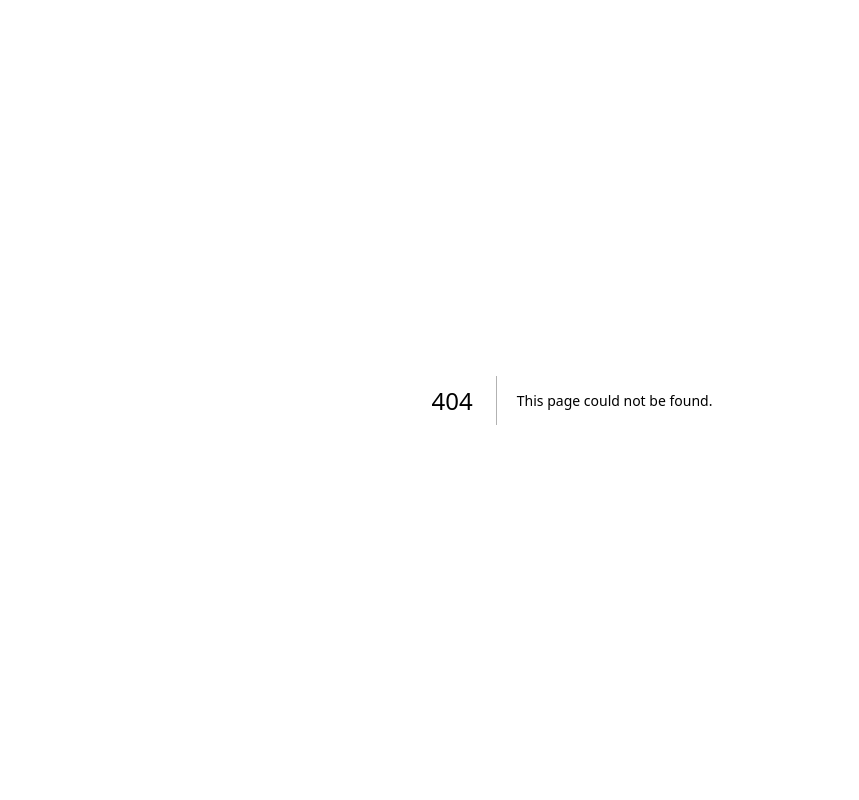
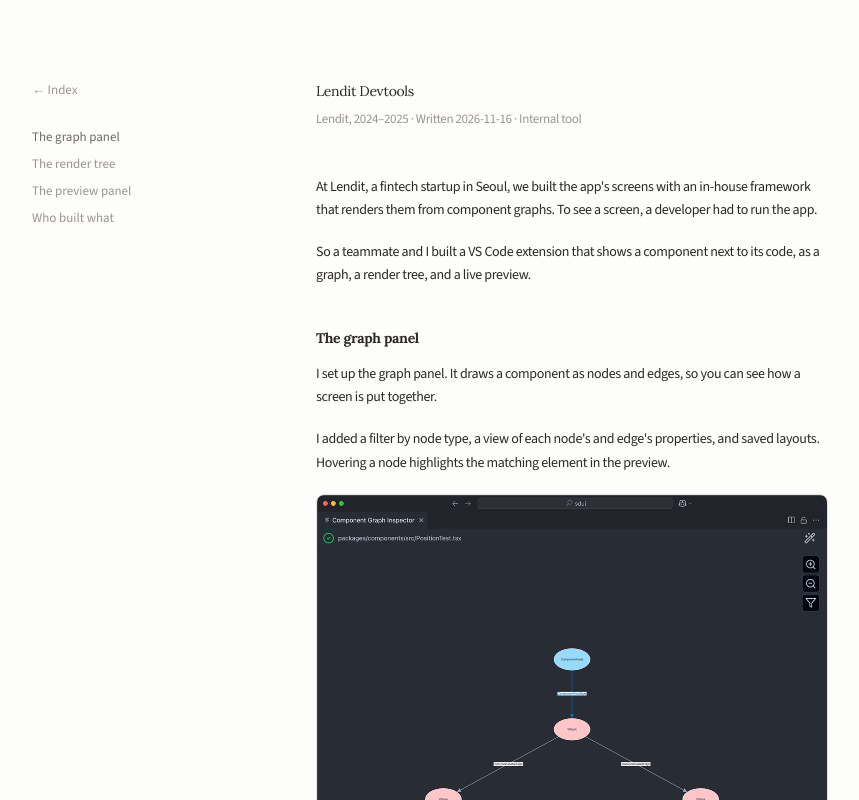
Before and after one commit to taewanu/twlim.dev, a Next.js app: page /devtools in a window 1280 px wide. Before the commit this address had no page. Shown: the top 800 px of the page, without its empty margins (68-927 px from the left). Built offline with nearby package versions, Linux system fonts and the light colour scheme.

Commit message:
feat: add a Lendit Devtools project page
Show the VS Code extension I worked on at Lendit, with screenshots of the panels I built. Link GitHub from the homepage intro.

```diff
--- /dev/null
+++ b/src/app/devtools/page.tsx
@@ -0,0 +1,55 @@
+import { readFileSync } from "node:fs";
+import path from "node:path";
+import type { Metadata } from "next";
+import Link from "next/link";
+import { SectionNav } from "@/app/components/SectionNav";
+import Content from "@/content/projects/devtools.mdx";
+import { sectionsOf } from "@/lib/garden";
+
+export const metadata: Metadata = {
+  title: "Lendit Devtools · Taewan Lim",
+  description:
+    "A VS Code extension I helped build at Lendit to preview and inspect app screens next to their code.",
+};
+
+const sections = sectionsOf(
+  readFileSync(
+    path.join(process.cwd(), "src/content/projects/devtools.mdx"),
+    "utf8",
+  ),
+);
+
+export function Devtools() {
+  return (
+    <>
+      <SectionNav backHref="/" backLabel="Index" sections={sections} />
+
+      <main
+        className="mx-auto max-w-[560px] px-6 pt-20 pb-50 text-[0.875rem] leading-[1.7] tracking-tight"
+        style={{ fontWeight: 460 }}
+      >
+        <Link
+          href="/"
+          className="-my-3 mb-4 inline-block py-3 pr-3 text-[0.8125rem] text-muted min-[1100px]:hidden"
+        >
+          ← Index
+        </Link>
+        <h1 className="font-serif text-[0.875rem] leading-[1.4rem] tracking-tight">
+          Lendit Devtools
+        </h1>
+        <p className="mt-1.5 mb-11 text-[0.8125rem] text-muted">
+          Lendit, 2024–2025 · Written 2026-11-16 · Internal tool
+        </p>
+        <Content />
+        <Link
+          href="/"
+          className="-my-3 mt-8 inline-block py-3 pr-3 text-[0.8125rem] text-muted min-[1100px]:hidden"
+        >
+          ← Index
+        </Link>
+      </main>
+    </>
+  );
+}
+
+export default Devtools;
--- a/src/app/page.tsx
+++ b/src/app/page.tsx
@@ -42,6 +42,14 @@ export async function Home() {
         <p>
           You can also find me on{" "}
           <a
+            href="https://github.com/taewanu"
+            target="_blank"
+            rel="noopener noreferrer"
+          >
+            GitHub
+          </a>
+          ,{" "}
+          <a
             href="https://linkedin.com/in/taewanlim"
             target="_blank"
             rel="noopener noreferrer"
@@ -67,6 +75,13 @@ export async function Home() {
           className="mt-4 space-y-3 text-base leading-relaxed tracking-tight"
           style={{ fontWeight: 460 }}
         >
+          <li>
+            <Link href="/devtools">Lendit Devtools</Link>
+            <span className="text-muted">
+              {" "}
+              · VS Code extension for previewing and inspecting app screens
+            </span>
+          </li>
           <li>
             <Link href="/sounds-abroad">Sounds Abroad</Link>
             <span className="text-muted">
--- /dev/null
+++ b/src/content/projects/devtools.mdx
@@ -0,0 +1,29 @@
+At Lendit, a fintech startup in Seoul, we built the app's screens with an in-house framework that renders them from component graphs. To see a screen, a developer had to run the app.
+
+So a teammate and I built a VS Code extension that shows a component next to its code, as a graph, a render tree, and a live preview.
+
+## The graph panel
+
+I set up the graph panel. It draws a component as nodes and edges, so you can see how a screen is put together.
+
+I added a filter by node type, a view of each node's and edge's properties, and saved layouts. Hovering a node highlights the matching element in the preview.
+
+<Image src="/devtools/graph.png" alt="The graph panel showing a component as a tree of nodes connected by labelled edges" width={1000} height={1106} className="my-5 rounded-lg border border-underline" />
+
+## The render tree
+
+I also set up the render-tree panel. It lists what the framework actually renders, one row per element.
+
+<Image src="/devtools/render-tree.png" alt="The render-tree panel listing nested elements, with one row highlighted under the cursor" width={1000} height={500} className="my-5 rounded-lg border border-underline" />
+
+## The preview panel
+
+The preview renders one component at phone size, next to its code.
+
+I built its data editors, so developers could try a component with mock props and service data instead of running the app. I also built its viewport toolbar: iPhone presets, a custom width and height, and rotation.
+
+## Who built what
+
+My teammate set up the extension itself and the first preview panel. I reported most of the extension's tickets, turning feedback from our developers into features.
+
+I also started the extension's technical documentation, and wrote AI prompt files that review docs against the team's writing rules.
```
Also changed, not shown: public/devtools/graph.png (added), public/devtools/render-tree.png (added).
